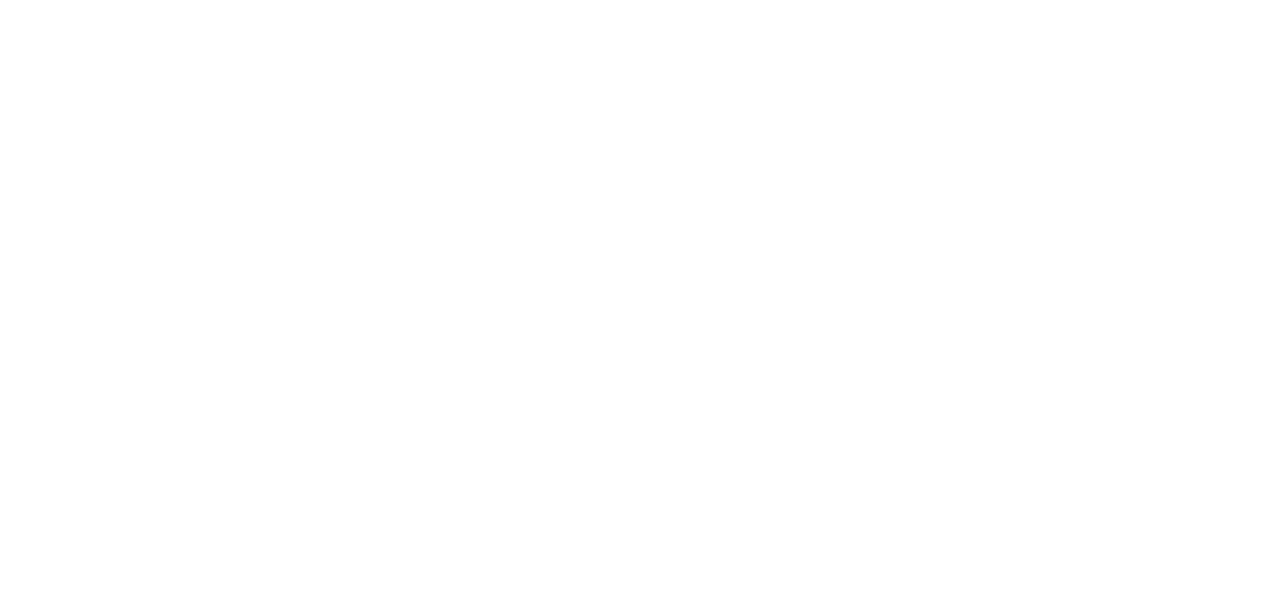
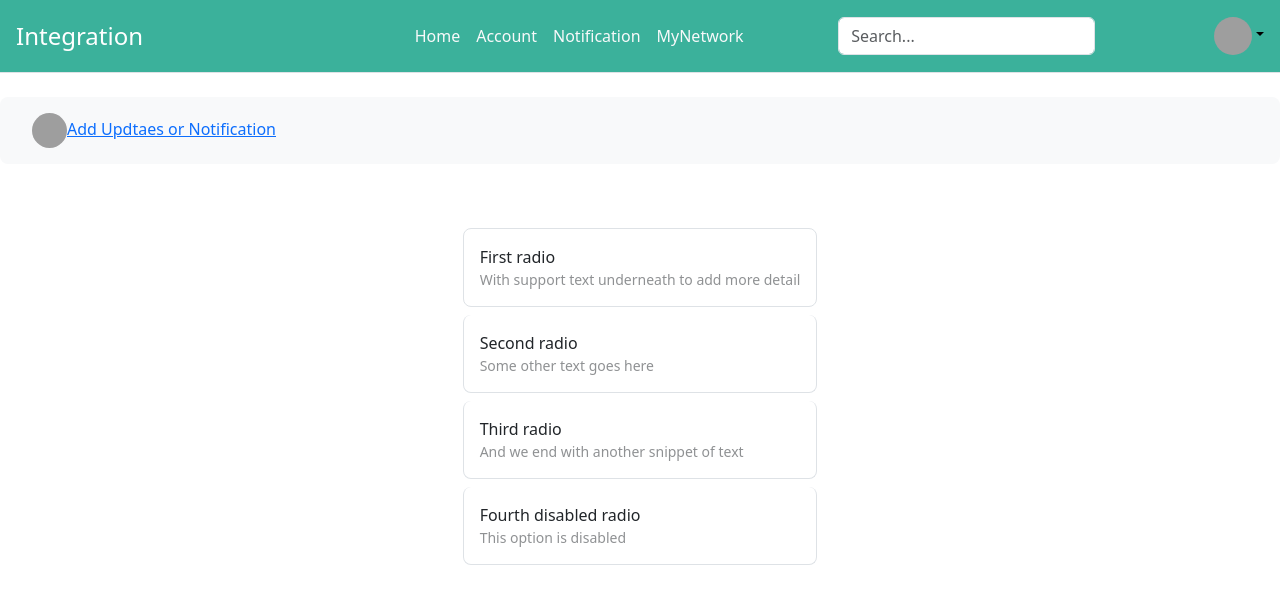
Before and after one commit to AdityaSalkar18/mern_integration, a React (Create React App) app in the folder client/: page /notifi in a window 1280 px wide. Before the commit this address had no page. Shown: the top 604 px of the page. Built offline with nearby package versions, Linux system fonts and the light colour scheme; grey boxes are pictures that could not be loaded; the HTML template or start-up script is replaced by a standard one.

Commit message:
latest commit

```diff
--- a/client/src/App.js
+++ b/client/src/App.js
@@ -9,6 +9,7 @@
 import Profile from "./components/Profile";
 import StartupView from "./components/StartupView";
 import MyNetwork from "./components/MyNetwork";
+import Notifi from "./components/Notifi";
 // import Main from "./components/Main";
 function App() {
 	const user = localStorage.getItem("token");
@@ -24,6 +25,7 @@
 			<Route path="/startupaccount" exact element={<StartupAccount />} />
 			<Route path="/profile" exact element={<Profile />} />
 			<Route path="/mynetwork" exact element={<MyNetwork />} />
+			<Route path="/notifi" exact element={<Notifi />} />
 			<Route path="/startup" exact element={<Startup />} />
 			<Route path="/startupview/:id" exact element={<StartupView />} />
 
--- a/client/src/components/Main/index.jsx
+++ b/client/src/components/Main/index.jsx
@@ -19,7 +19,7 @@
       <ul className="nav col-12 col-md-auto mb-2 justify-content-center mb-md-0 navlink">
         <li><Link to="/" className="nav-link px-2 link-light">Home</Link></li>
         <li><Link to="/useraccount" className="nav-link px-2 link-light">Account</Link></li>
-        <li><Link to="#" className="nav-link px-2 link-light">Notification</Link></li>
+        <li><Link to="/notifi" className="nav-link px-2 link-light">Notification</Link></li>
         <li><Link to="/mynetwork" className="nav-link px-2 link-light">MyNetwork</Link></li>
       </ul>
       <div>
--- a/client/src/components/MyNetwork/index.jsx
+++ b/client/src/components/MyNetwork/index.jsx
@@ -1,8 +1,10 @@
 import React from 'react'
 import { Link} from "react-router-dom";
+import NavbarS from '../Main';
 export const MyNetwork = () => {
   return (
     <div>
+      <NavbarS />
     <div class="list-group">
       <div class="list-group-item list-group-item-action d-flex gap-2 py-3" aria-current="true">
 
--- /dev/null
+++ b/client/src/components/Notifi/index.jsx
@@ -0,0 +1,85 @@
+import React from 'react'
+import { Link } from 'react-router-dom';
+import NavbarS from '../Main';
+export const Notifi = () => {
+  return (
+    <div>
+     <NavbarS />
+        <div>
+<Link  data-bs-toggle="offcanvas" data-bs-target="#offcanvasExample" aria-controls="offcanvasExample">
+<div class="" aria-label="breadcrumb">
+    <ol class="breadcrumb p-3 bg-body-tertiary rounded-3">
+
+
+      <li class="mx-3">
+      <img src="https://github.com/twbs.png" alt="twbs" width="35" height="35" class="rounded-circle flex-shrink-0"/>
+        Add Updtaes or Notification
+      </li>
+    </ol>
+</div>
+</Link>
+
+<div class="offcanvas offcanvas-start" tabindex="-1" id="offcanvasExample" aria-labelledby="offcanvasExampleLabel">
+  <div class="offcanvas-header">
+    <h5 class="offcanvas-title" id="offcanvasExampleLabel">Offcanvas</h5>
+    <button type="button" class="btn-close" data-bs-dismiss="offcanvas" aria-label="Close"></button>
+  </div>
+  <div class="offcanvas-body">
+    <div>
+      Some text as placeholder. In real life you can have the elements you have chosen. Like, text, images, lists, etc.
+    </div>
+    <div class="card card-body mt-2">
+    <div className='container'>
+        <form>
+          <div class="mb-3">
+            <label for="recipient-name" class="col-form-label">Recipient:</label>
+            <input type="text" class="form-control" id="recipient-name"/>
+          </div>
+          <div class="mb-3">
+            <label for="message-text" class="col-form-label">Message:</label>
+            <textarea class="form-control" id="message-text"></textarea>
+          </div>
+        </form>
+    </div>
+    <div className='container'>
+
+        <button type="button" class="btn btn-primary">Send message</button>
+    </div>
+  </div>
+  </div>
+</div></div>
+
+<div class="d-flex flex-column flex-md-row p-4 gap-4 py-md-5 align-items-center justify-content-center">
+
+  <div class="list-group list-group-checkable d-grid gap-2 border-0">
+
+    <label class="list-group-item rounded-3 py-3" for="listGroupCheckableRadios1">
+      First radio
+      <span class="d-block small opacity-50">With support text underneath to add more detail</span>
+    </label>
+
+
+    <label class="list-group-item rounded-3 py-3" for="listGroupCheckableRadios2">
+      Second radio
+      <span class="d-block small opacity-50">Some other text goes here</span>
+    </label>
+
+
+    <label class="list-group-item rounded-3 py-3" for="listGroupCheckableRadios3">
+      Third radio
+      <span class="d-block small opacity-50">And we end with another snippet of text</span>
+    </label>
+
+
+    <label class="list-group-item rounded-3 py-3" for="listGroupCheckableRadios4">
+      Fourth disabled radio
+      <span class="d-block small opacity-50">This option is disabled</span>
+    </label>
+  </div>
+</div>
+        </div>
+  )
+}
+
+
+export default Notifi;
--- a/client/src/components/StartupView/index.jsx
+++ b/client/src/components/StartupView/index.jsx
@@ -13,6 +13,11 @@
 export const StartupView = () => {
   const { id } = useParams();
   const [startup, setStartup] = useState({});
+  const [isGrey, setIsGrey] = useState(false);
+
+  const handleClick = () => {
+    setIsGrey((prevIsGrey) => !prevIsGrey);
+  };
 
   useEffect(() => {
     const fetchData = async () => {
@@ -55,8 +60,13 @@
                 <Link to="https://meet.google.com/"><SiGooglemeet /></Link>
               </li>
               <li>
-                 <Link to="#"><AiOutlineUsergroupAdd /></Link>
-               </li>
+                <Link to="#">
+                <AiOutlineUsergroupAdd
+                onClick={handleClick}
+                style={{ color: isGrey ? 'grey' : '#3bb19b' }}
+                />
+                </Link>
+              </li>
 
       </ul>
 
```
Also changed, not shown: client/src/components/Notifi/styles.module.css (added), 1 other file (tests, documents, lock files or other folders).
